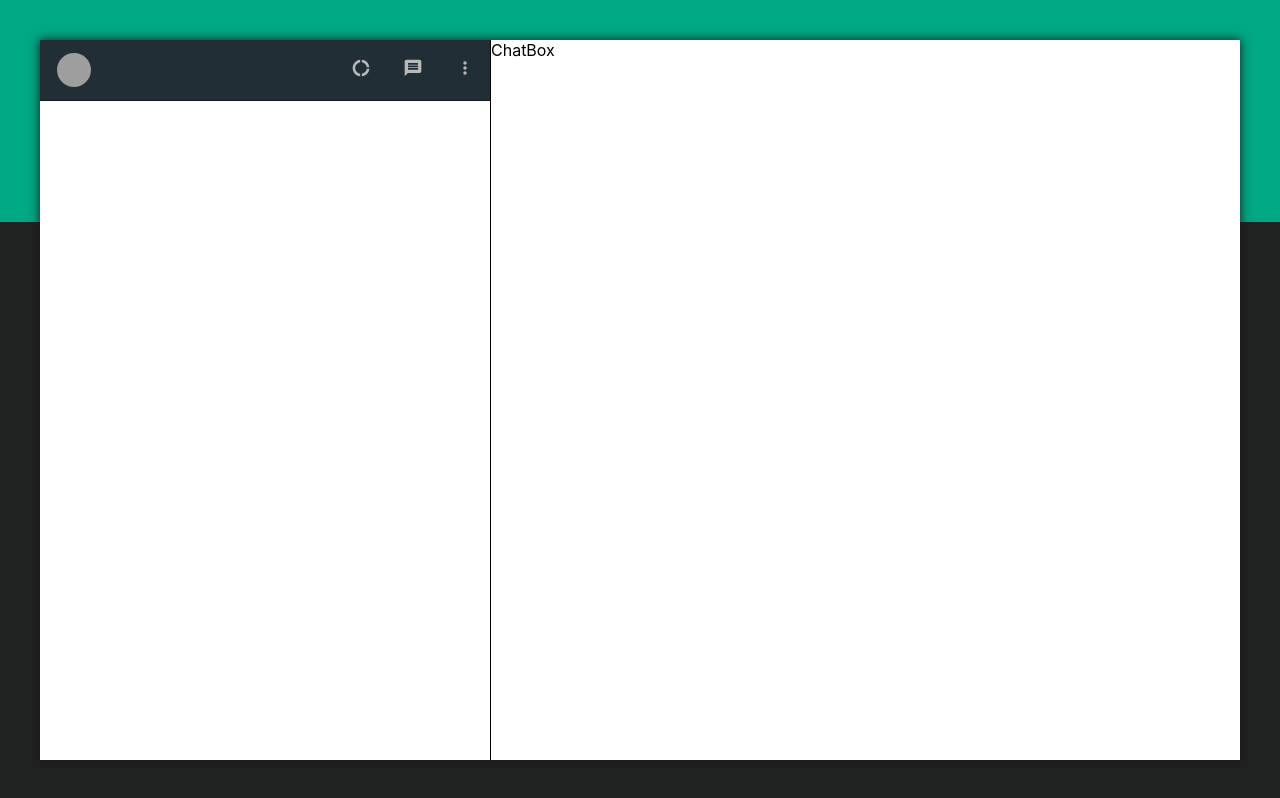
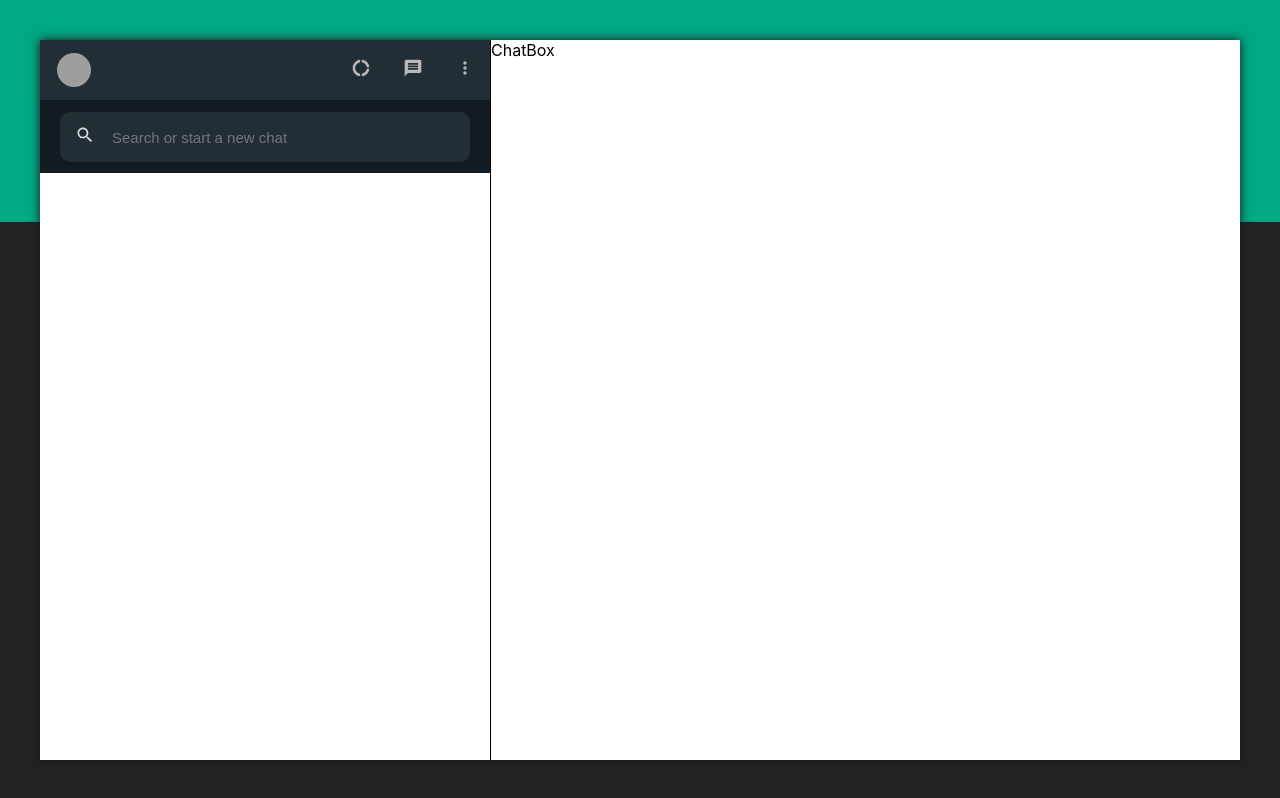
Before and after one commit to thegauravparmar/whatsapp-web-clone, a React (Create React App) app: page / in a window 1280 px wide. Built offline with nearby package versions, Linux system fonts and the light colour scheme; grey boxes are pictures that could not be loaded.

Commit message:
feat: Inbox>> Search Section

```diff
--- a/src/assets/css/main.css
+++ b/src/assets/css/main.css
@@ -148,3 +148,38 @@ body {
 .fs24 {
   font-size: 24px;
 }
+
+.search {
+  border-top: 1px solid #111b21;
+  border-bottom: 1px solid #111b21;
+  background-color: #111b21;
+  padding: 10px 20px;
+}
+.search-section button {
+  width: 50px;
+  height: 50px;
+  padding: 6px;
+  border: 0px;
+  border-radius: 50%;
+  background-color: #222e35;
+  color: #ddd;
+}
+.search-section input {
+  flex: 1;
+  border: 0px;
+  background-color: #222e35;
+  color: #ddd;
+}
+.search-section {
+  background-color: #222e35;
+  border-radius: 10px;
+  flex: 1;
+}
+
+button {
+  outline: none;
+  cursor: pointer;
+}
+input {
+  outline: none;
+}
--- a/src/pages/Inbox.js
+++ b/src/pages/Inbox.js
@@ -2,12 +2,29 @@ import React, { useState } from "react";
 import { connect } from "react-redux";
 
 import UserSection from "./subs/UserSection";
+import SearchIcon from "@mui/icons-material/Search";
 
 function Inbox(props) {
+  const [list, setList] = useState("");
   // Render the component
   return (
     <div className="inbox rel flex col">
       <UserSection />
+      <div className="search flex">
+        <div className="search-section flex align">
+          <button className="fs20">
+            <SearchIcon />
+          </button>
+          <input
+            placeholder="Search or start a new chat"
+            className="fs15 font"
+            // Update list state variable when input value is changed
+            onChange={(event) => {
+              setList(event.target.value);
+            }}
+          />
+        </div>
+      </div>
     </div>
   );
 }
```
